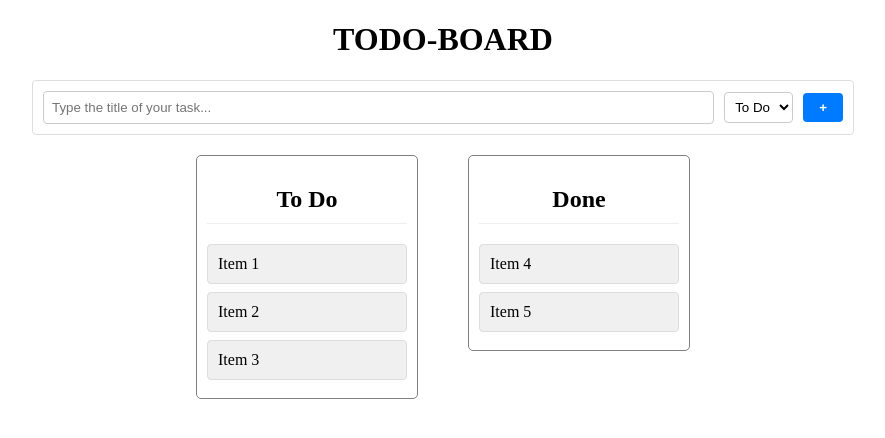
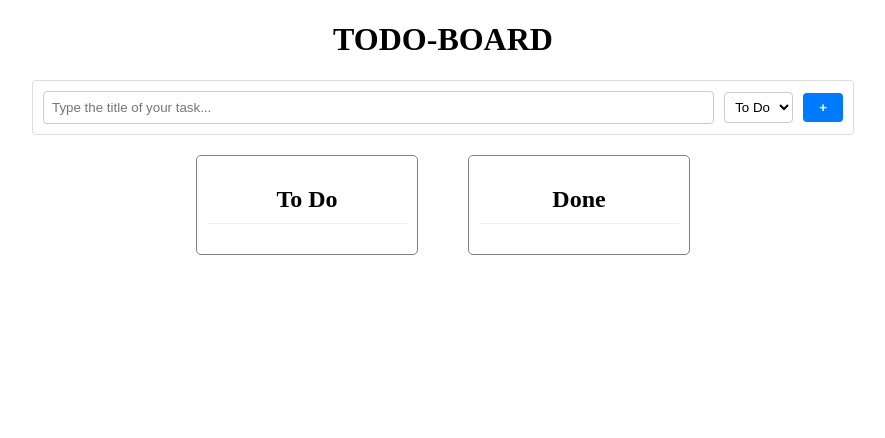
Before and after one commit to MarcosFernandesF/todo-board, a Vue app: page / in a window 1280 px wide. Shown: the top 438 px of the page, without its empty margins (197-1082 px from the left). Built offline with nearby package versions, Linux system fonts and the light colour scheme.

Commit message:
adding task creation

```diff
--- a/src/components/Board.vue
+++ b/src/components/Board.vue
@@ -7,13 +7,14 @@
     class="task-input-container"
     :options="statusOptions"
     placeholder="Type the title of your task..."
+    @task-creation="CreateNewTask"
   />
 
   <main class="board-columns">
     <section class="board-column">
       <BoardColumn title="To Do">
         <TaskCard
-          v-for="item in mockTodo"
+          v-for="item in todoItems"
           :key="item.id"
           :task="item"
         />
@@ -22,7 +23,7 @@
     <section>
       <BoardColumn title="Done">
         <TaskCard
-          v-for="item in mockDone"
+          v-for="item in doneItems"
           :key="item.id"
           :task="item"
         />
@@ -32,6 +33,7 @@
 </template>
 
 <script setup>
+import { ref } from 'vue';
 import BoardColumn from './BoardColumn.vue';
 import TaskCard from './TaskCard.vue'
 import NewTaskInput from './NewTaskInput.vue';
@@ -41,16 +43,14 @@ const statusOptions = [
   { value: 'done', label: 'Done' },
 ]
 
-const mockTodo = [
-  { id: 1, title: 'Item 1' },
-  { id: 2, title: 'Item 2' },
-  { id: 3, title: 'Item 3' }
-]
+const todoItems = ref([]);
+const doneItems = ref([]);
 
-const mockDone = [
-  { id: 4, title: 'Item 4' },
-  { id: 5, title: 'Item 5' }
-]
+const CreateNewTask = (newTask) => {
+  newTask.status === "todo" ? todoItems.value.push(newTask) : doneItems.value.push(newTask);
+}
+
+
 </script>
 
 <style scoped>
--- a/src/components/NewTaskInput.vue
+++ b/src/components/NewTaskInput.vue
@@ -1,12 +1,13 @@
 <template>
   <div class="new-task-container">
     <input
+      v-model="inputValue"
       type="text"
       class="task-input"
       :placeholder="placeholder"
     />
 
-    <select class="task-select">
+    <select v-model="selectValue" class="task-select">
       <option
         v-for="option in options"
         :key="option.value"
@@ -16,14 +17,18 @@
       </option>
     </select>
 
-    <button class="add-button">
+    <button class="add-button" @click="EmitTaskCreation">
       +
     </button>
   </div>
 </template>
 
 <script setup>
-defineProps({
+import { ref } from 'vue'
+
+const emit = defineEmits(['task-creation'])
+
+const props = defineProps({
   options: {
     type: Array,
     required: true
@@ -33,6 +38,23 @@ defineProps({
     default: 'Default Placeholder...'
   }
 })
+
+const inputValue = ref('')
+
+const selectValue = ref(props.options[0]?.value || '')
+
+const EmitTaskCreation = () => {
+  if (!inputValue.value.trim()) return;
+
+  emit('task-creation', {
+    title: inputValue.value,
+    status: selectValue.value,
+    createdAt: new Date().toLocaleString('en-US')
+  })
+
+  inputValue.value = ''
+}
+
 </script>
 
 <style scoped>
--- a/src/components/TaskCard.vue
+++ b/src/components/TaskCard.vue
@@ -1,6 +1,7 @@
 <template>
   <li class="task-card">
-    {{ task.title }}
+    <p>Title: {{ task.title }}</p>
+    <p>CreatedAt: {{ task.createdAt }}</p>
   </li>
 </template>
 
```
